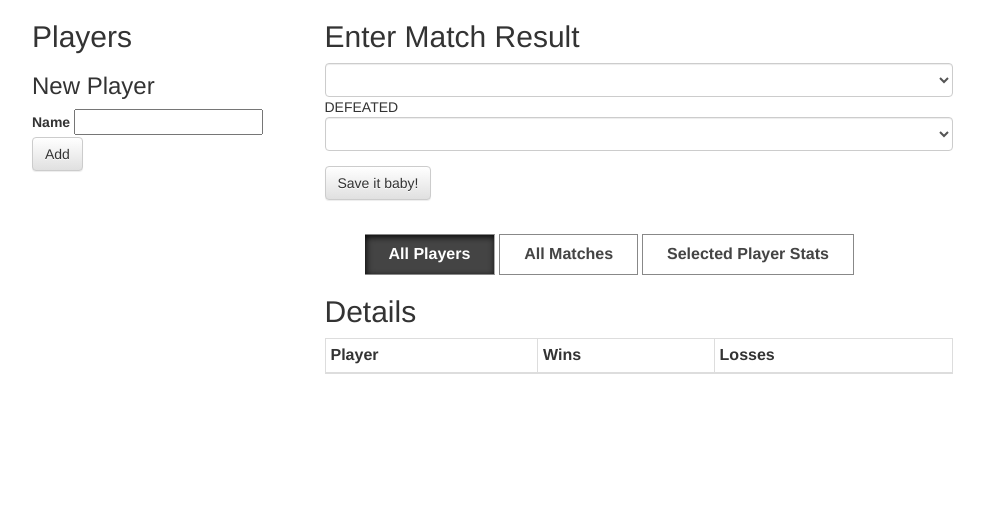
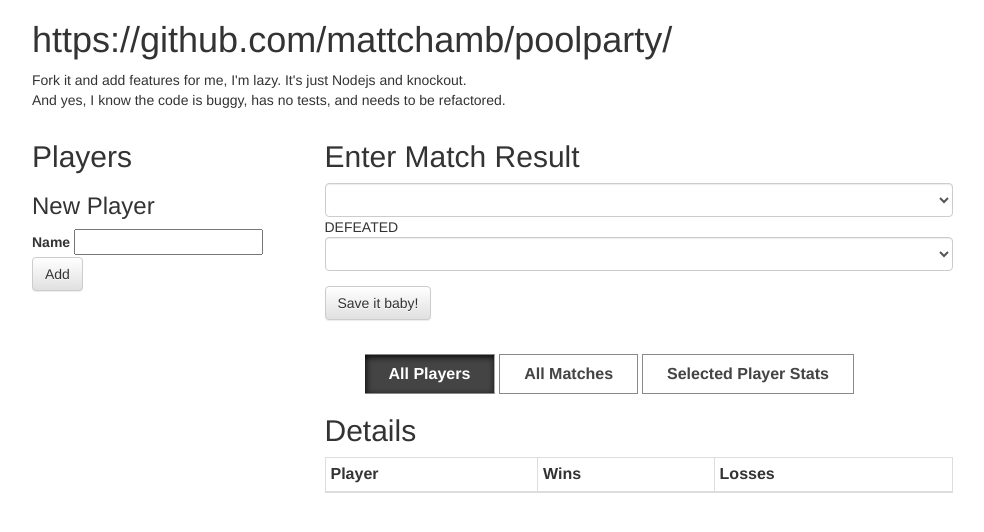
Before and after one commit to mattchamb/poolparty, a website: page public/index.html in a window 1280 px wide. Shown: the whole page, without its empty margins (38-1022 px from the left). Drawn offline with Linux system fonts and the light colour scheme; no server answers.

Commit message:
Add a header so people know where to get the source.

```diff
--- a/public/index.html
+++ b/public/index.html
@@ -10,8 +10,18 @@
 <body>
     <div class="container">
         <div class="row">
+            <div class="col-md-12">
+                <h1>https://github.com/mattchamb/poolparty/</h1>
+                <p>
+                    Fork it and add features for me, I'm lazy. It's just Nodejs and knockout. <br/>
+                    And yes, I know the code is buggy, has no tests, and needs to be refactored.
+                </p>
+            </div>
+        </div>
+        <div class="row">
             <div class="col-md-3">
-                <h2>Players
+                <h2>
+                    Players
                 </h2>
                 <div>
                     <h3>New Player</h3>
```
